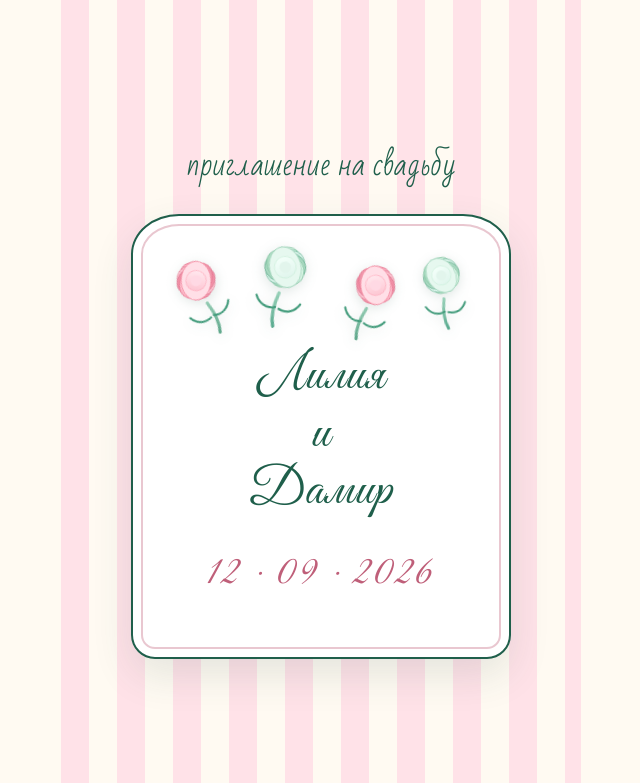
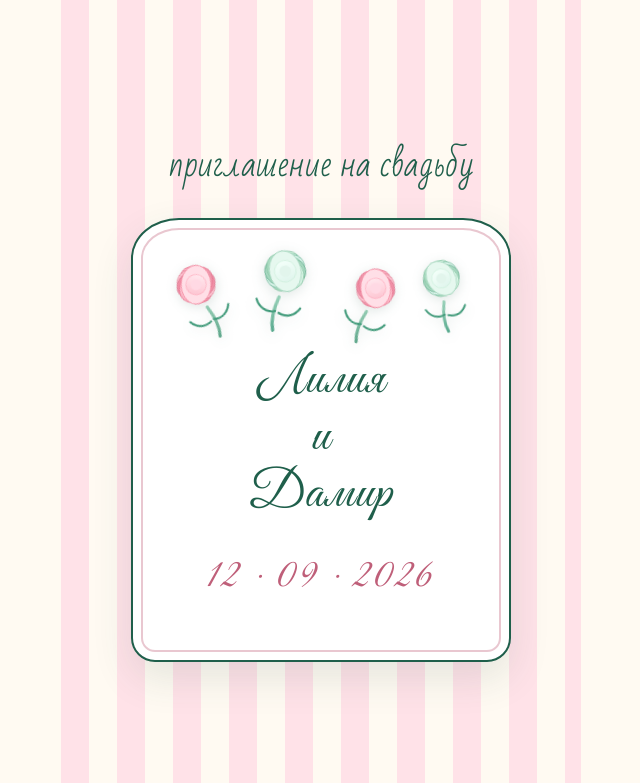
Before and after one commit to dspavlov2103-blip/wedding-invite, a website: page public/index.html in a window 1280 px wide. Shown: the top 783 px of the page, without its empty margins (319-959 px from the left). Drawn offline with Linux system fonts and the light colour scheme.

Commit message:
Увеличить подпись обложки и заголовки блоков

```diff
--- a/public/css/style.css
+++ b/public/css/style.css
@@ -16,7 +16,7 @@
   --font-serif: "Prata", "Times New Roman", serif;
   --font-script: "Bad Script", cursive;
   --font-cover: "Great Vibes", cursive;
-  --heading-script-size: calc(1.35rem + 3pt);
+  --heading-script-size: calc(1.35rem + 5pt);
 }
 
 *,
@@ -78,7 +78,7 @@ a {
 
 .hero__label {
   font-family: var(--font-script);
-  font-size: clamp(1.4rem, 5vw, 1.85rem);
+  font-size: clamp(calc(1.4rem + 3pt), calc(5vw + 3pt), calc(1.85rem + 3pt));
   color: var(--green-deep);
   margin: 0 0 1.5rem;
 }
```
